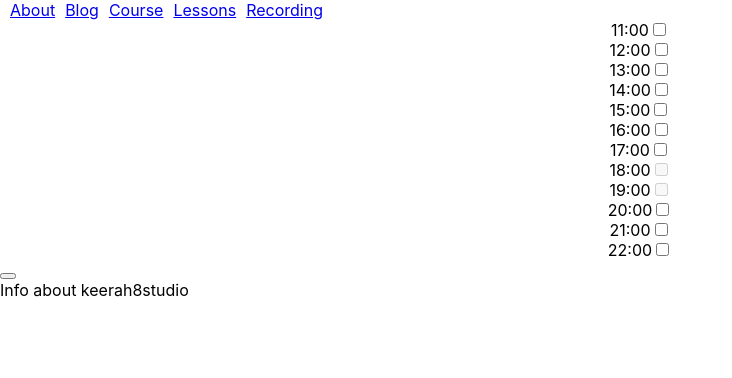
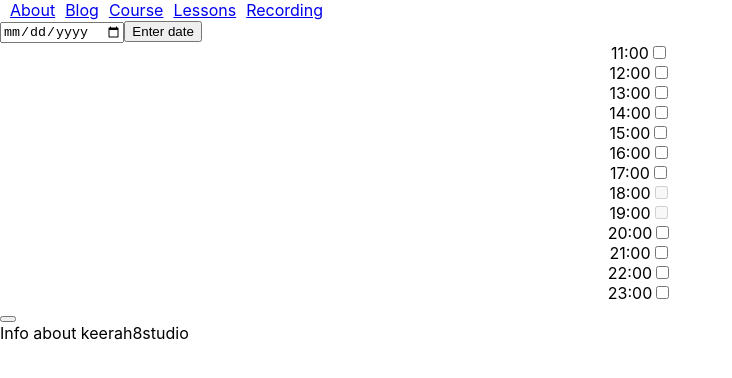
Before and after one commit to omgsmiledeath/social_vocal_site, a React (Create React App) app: page /recording in a window 1280 px wide. Shown: the top 378 px of the page, without its empty margins (0-732 px from the left). Built offline with nearby package versions, Linux system fonts and the light colour scheme.

Commit message:
Recording component added date +logic reducer

```diff
--- a/src/Components/Main/Recording/DayView/DayViewContainer.jsx
+++ b/src/Components/Main/Recording/DayView/DayViewContainer.jsx
@@ -7,8 +7,9 @@ import { ChangeInputEntryStateCreator } from "../../../../Redux/RecordingReduser
    let filtredSelectedDayEntries = () => {
       let newArr = [];
       state.Recording.entries.forEach( (item ) => {
-         let day = Number(item.date.getDate());
-        if(day===state.Recording.selectedDay)
+         let thisday = Number(item.date.getDate());
+         let stateDay = Number(state.Recording.selectedDay.getDate())
+        if(thisday===stateDay)
         {
         newArr.push(item);
         }
--- a/src/Components/Main/Recording/Recording.jsx
+++ b/src/Components/Main/Recording/Recording.jsx
@@ -4,8 +4,13 @@ import ConfirmFormContainer from "./ConfirmForm/ConfirmFormContaioner";
 
 const Recording = (props) => {
 
+     let onButtonClick = (e) => props.changeDay(new Date(e.target.value));
     return (
         <div>
+            <div>
+                <input type="date" onChange={onButtonClick}/>
+                <button onClick={onButtonClick}>Enter date</button>
+            </div>
             <DayViewContainer />
             <ConfirmFormContainer />
         </div>
--- a/src/Components/Main/Recording/RecordingContainer.jsx
+++ b/src/Components/Main/Recording/RecordingContainer.jsx
@@ -1,4 +1,4 @@
-import React from "react";
+
 import { connect } from 'react-redux';
 import Recording from './Recording';
 import { ChangeSelectedDayCreator } from "../../../Redux/RecordingReduser";
@@ -11,7 +11,7 @@ let mapStateToProps = (state) => {
 
 let mapDispatchToProps = (dispatch) => {
     return{
-        ChangeDay: (newDay) => { dispatch(ChangeSelectedDayCreator(newDay)) }
+        changeDay: (newDay) => { dispatch(ChangeSelectedDayCreator(newDay)) }
     }
 }
 
--- a/src/Redux/RecordingReduser.js
+++ b/src/Redux/RecordingReduser.js
@@ -13,9 +13,10 @@ export const ChangeInputEntryStateCreator = (id) => { return { type: CHANGE_INPU
 export const AddNewEntryCreator = () => { return { type: ADD_NEW_ENTRY } }
 
 //Временные методы
-const createInputEntries = () => {
+const createInputEntries = (date) => {
     let entries = [];
-    for (let i = 1; i <= 12; i++) {
+    for (let i = 1; i <= 13; i++) {
+
         let createDate = new Date(2023, 1, 1, 10 + i);
         entries.push({ id: i, date: createDate, checked: false })
     }
@@ -28,24 +29,24 @@ let initialState = {
         entries: [
             {
                 id: 1,
-                date: new Date(2023, 8, 4, 18, 0),
+                date: new Date(2023, 7, 4, 18, 0),
                 status: CONFIRMED_STATUS,
                 owner: "band1"
             },
             {
                 id: 2,
-                date: new Date(2023, 8, 4, 19, 0),
+                date: new Date(2023, 7, 4, 19, 0),
                 status: CONFIRMED_STATUS,
                 owner: "band1"
             },
             {
                 id: 3,
-                date: new Date(2023, 8, 5, 18, 0),
+                date: new Date(2023, 7, 5, 18, 0),
                 status: CONFIRMED_STATUS,
                 owner: "band2"
             },],
         inputEntries: createInputEntries(),
-        selectedDay: 4,
+        selectedDay: new Date(2023, 8, 4),
         newEntry: { hourEntries: [], owner: "", status: NEW_ENTRY_STATUS }
     }
 }
```
